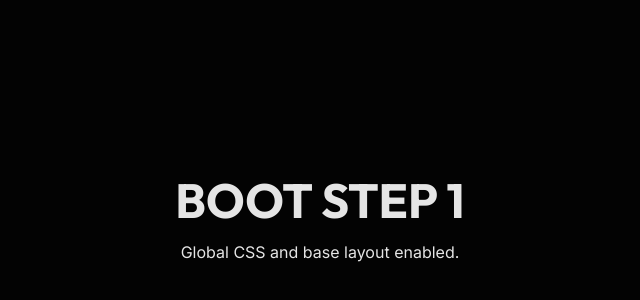
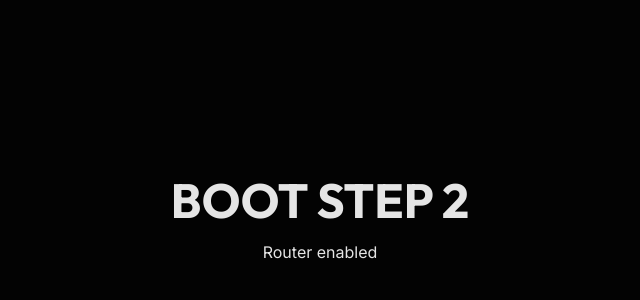
Before and after one commit to chachainc/tony-habit-rpg-extravaganza, a React (Vite) app: page / in a window 1280 px wide. Shown: the part 182-482 px from the top of the page, without its empty margins (320-960 px from the left). Built offline with nearby package versions, Linux system fonts and the light colour scheme.

Commit message:
feat: Initialize React application with basic routing and a placeholder boot screen.

```diff
--- a/src/main.tsx
+++ b/src/main.tsx
@@ -1,14 +1,21 @@
 import { StrictMode } from 'react'
 import { createRoot } from 'react-dom/client'
+import { BrowserRouter, Routes, Route } from 'react-router-dom'
 import './styles/global.css' // Enable global CSS
 
-console.log('[BOOT] app bundle started - Stage 1');
+console.log('[BOOT] app bundle started - Stage 2');
 
 createRoot(document.getElementById('root')!).render(
   <StrictMode>
-    <div style={{ padding: 20, fontSize: 24, background: '#030303', color: '#e5e5e5', height: '100vh', display: 'flex', flexDirection: 'column', alignItems: 'center', justifyContent: 'center' }}>
-      <h1>BOOT STEP 1</h1>
-      <p style={{ marginTop: 10, fontSize: 16 }}>Global CSS and base layout enabled.</p>
-    </div>
+    <BrowserRouter>
+      <Routes>
+        <Route path="*" element={
+          <div style={{ padding: 20, fontSize: 24, background: '#030303', color: '#e5e5e5', height: '100vh', display: 'flex', flexDirection: 'column', alignItems: 'center', justifyContent: 'center' }}>
+            <h1>BOOT STEP 2</h1>
+            <p style={{ marginTop: 10, fontSize: 16 }}>Router enabled</p>
+          </div>
+        } />
+      </Routes>
+    </BrowserRouter>
   </StrictMode>,
 )
```
